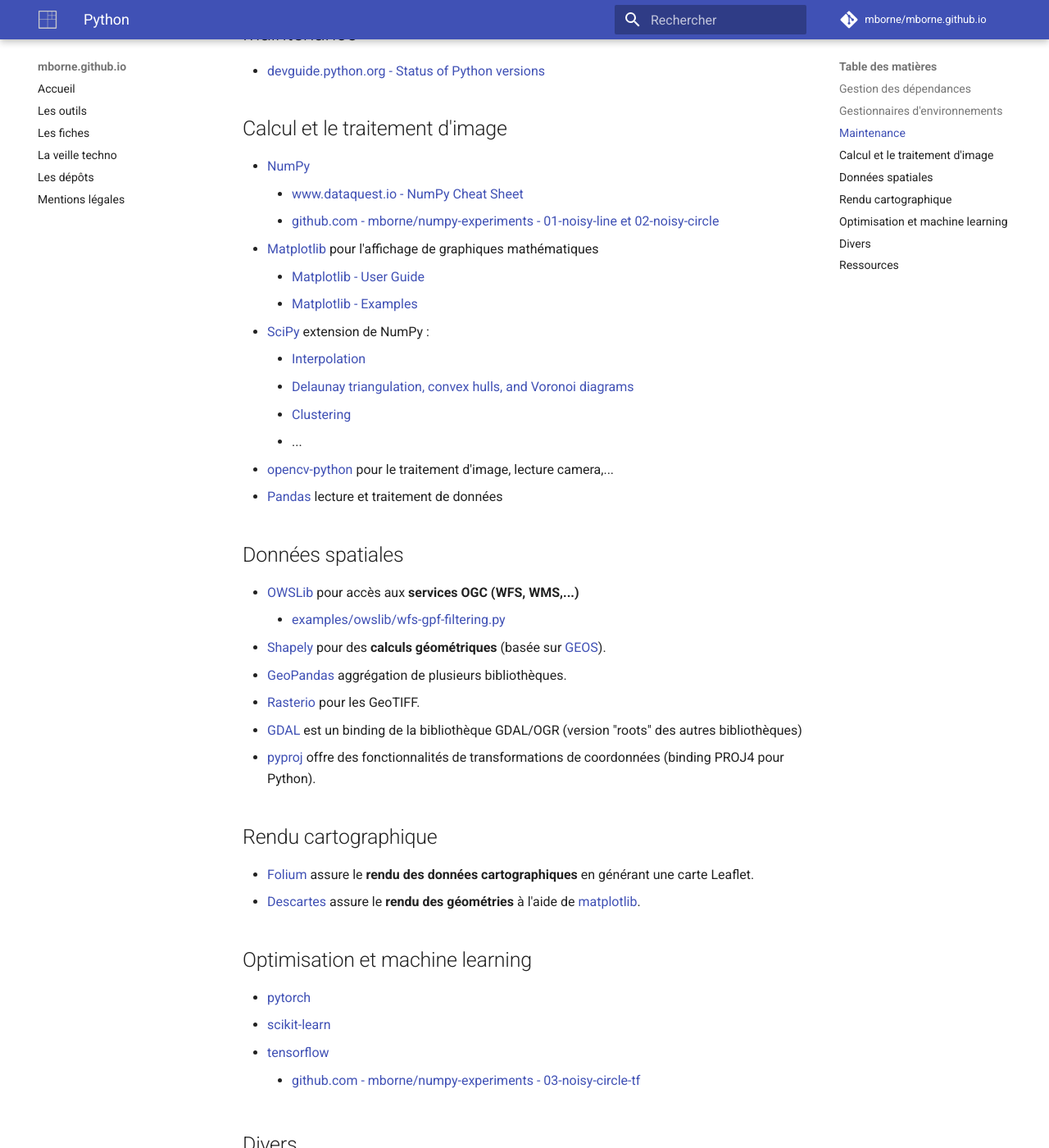
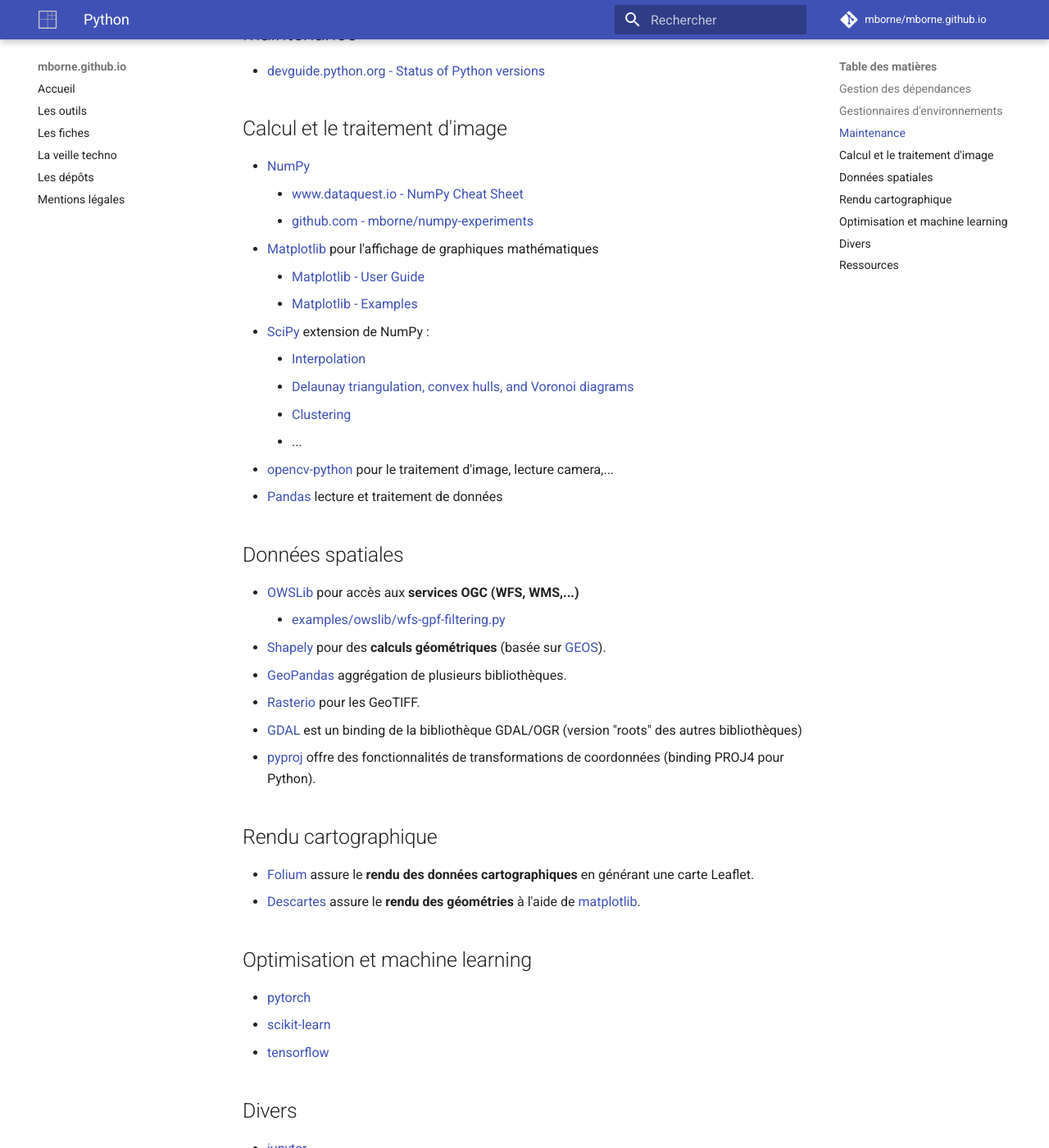
Before and after one commit to mborne/mborne.github.io, an MkDocs documentation site: the page built from docs/outils/python/README.md, in a window 1280 px wide and 1400 px high, scrolled down 491 px. Shown: the whole window at 82% size. Built offline with MkDocs 1.6.1 and Material for MkDocs 9.7.7, drawn with Linux system fonts in a browser that asks for light colours; plug-ins that fetch from the network failed and are left out; comment, search, counter and statistics services are not loaded.

Commit message:
docs(python): update links to numpy-experiments

```diff
--- a/docs/outils/python/README.md
+++ b/docs/outils/python/README.md
@@ -24,7 +24,7 @@
 
 * [NumPy](https://numpy.org/)
     * [www.dataquest.io - NumPy Cheat Sheet](https://www.dataquest.io/cheat-sheet/numpy-cheat-sheet/)
-    * [github.com - mborne/numpy-experiments - 01-noisy-line et 02-noisy-circle](https://github.com/mborne/numpy-experiments#01-noisy-line)
+    * [github.com - mborne/numpy-experiments](https://github.com/mborne/numpy-experiments#readme)
 * [Matplotlib](https://matplotlib.org/) pour l'affichage de graphiques mathématiques
     * [Matplotlib - User Guide](https://matplotlib.org/stable/users/index.html)
     * [Matplotlib - Examples](https://matplotlib.org/stable/gallery/index.html)
@@ -56,7 +56,6 @@
 * [pytorch](https://pytorch.org/)
 * [scikit-learn](https://scikit-learn.org/stable/)
 * [tensorflow](https://www.tensorflow.org/)
-    * [github.com - mborne/numpy-experiments - 03-noisy-circle-tf](https://github.com/mborne/numpy-experiments#03-noisy-circle-tf)
 
 ## Divers
 
```
